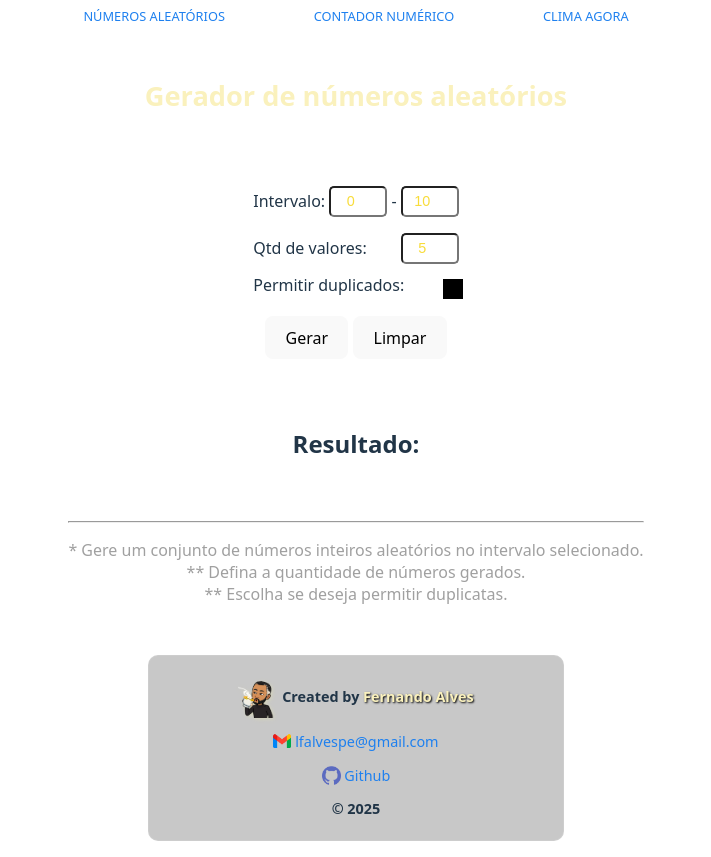
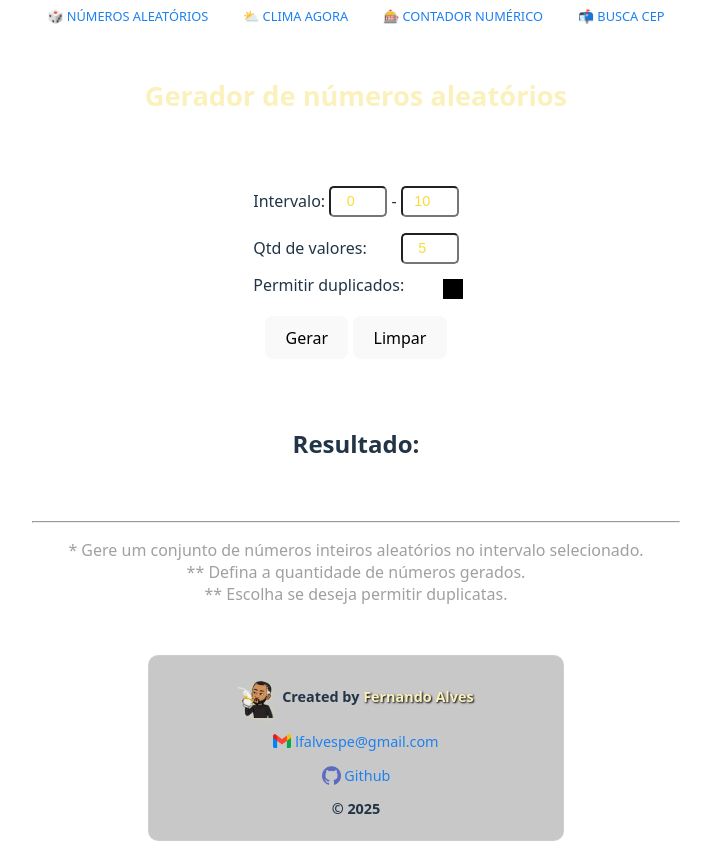
Before and after one commit to lfalvespe/numeros-aleatorios-react, a React (Vite) app: page / in a window 1280 px wide. Shown: the whole page, without its empty margins (284-995 px from the left). Built offline with nearby package versions, Linux system fonts and the light colour scheme.

Commit message:
navbar flex adjusted to wrap

```diff
--- a/components/Navbar.jsx
+++ b/components/Navbar.jsx
@@ -4,10 +4,28 @@ const Navbar = () => {
     return (
 
         <nav>
-            <a href="">Números aleatórios</a>
-            <a href="https://contador-reactjs.vercel.app/" target='_blank'>Contador Numérico</a>
-            <a href="https://climagora.vercel.app/" target='_blank'>Clima Agora
+
+            <a
+                href=""
+            > <span class="link-icon">🎲 </span>Números aleatórios
             </a>
+
+            <a
+                href="https://climagora.vercel.app/" target='_blank'
+            > <span class="link-icon">⛅ </span>Clima Agora
+            </a>
+
+            <a
+                href="https://contador-reactjs.vercel.app/" target="_blank"
+            > <span class="link-icon">🎰 </span>Contador Numérico
+            </a>
+
+            <a
+                href="https://consultaporcep.vercel.app/"
+                target="_blank"
+            > <span class="link-icon">📬 </span>Busca Cep
+            </a>
+
         </nav>
     )
 }
--- a/src/App.css
+++ b/src/App.css
@@ -9,6 +9,7 @@ nav {
   margin: 0 auto;
   display: flex;
   justify-content: space-between;
+  flex-wrap: wrap;
   column-gap: 5px;
   font-size: .8em;
 }
```
